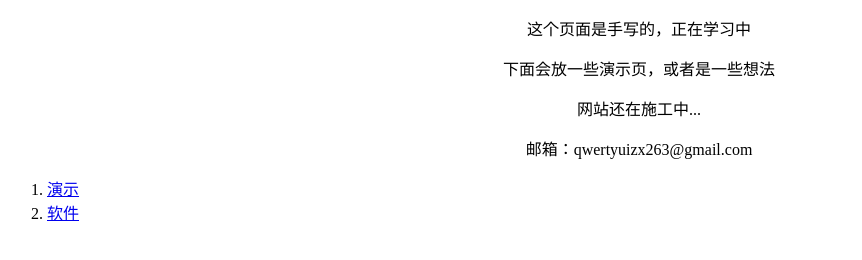
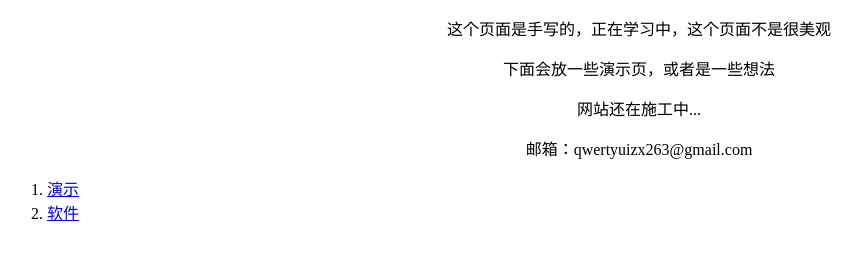
Before and after one commit to weuiom2192/weuiom2192.github.io, a plain HTML site: page index.html in a window 1280 px wide. Shown: the whole page, without its empty margins (1-863 px from the left). Drawn offline with Linux system fonts and the light colour scheme.

Commit message:
Update index.html

```diff
--- a/index.html
+++ b/index.html
@@ -11,7 +11,7 @@
 		</head>
 		<body>
 			<div class="text">
-				<p>这个页面是手写的，正在学习中</p>
+				<p>这个页面是手写的，正在学习中，这个页面不是很美观</p>
 				<p>下面会放一些演示页，或者是一些想法</p>
 				<p>网站还在施工中...</p>
 				<p>邮箱：qwertyuizx263@gmail.com</p>
```
